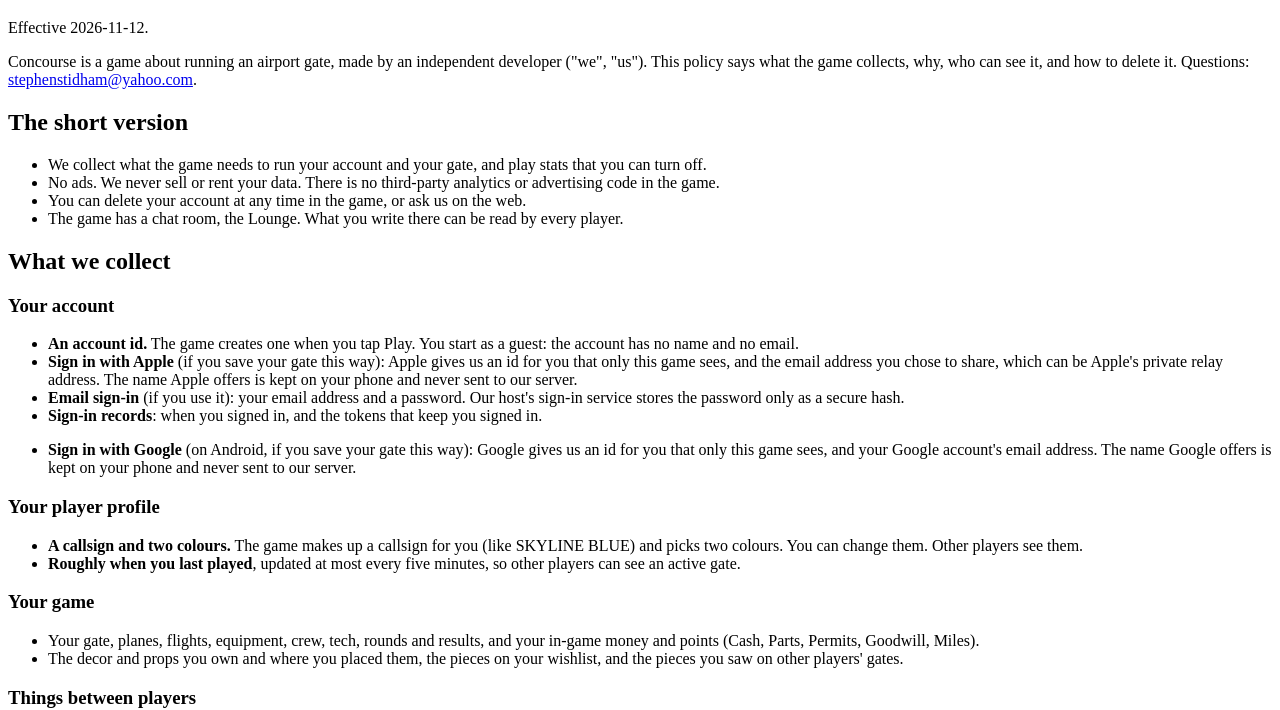
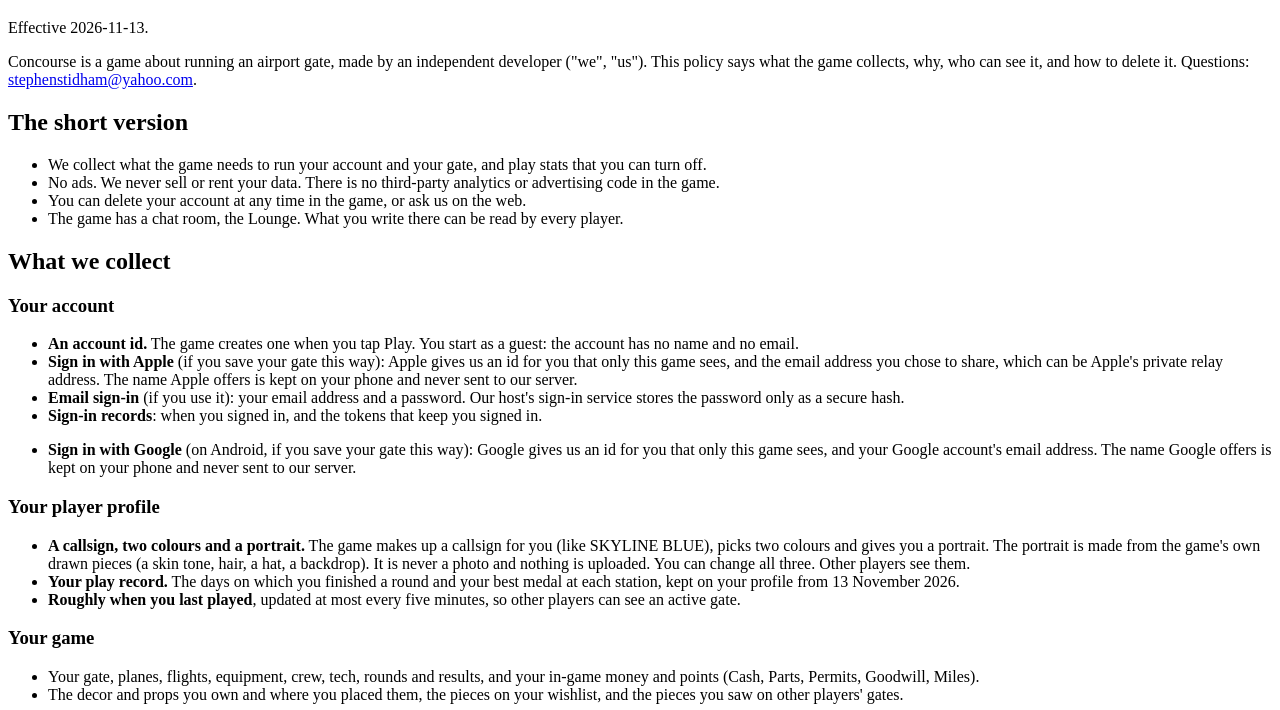
Before and after one commit to CasPop/concourse-site, a plain HTML site: page index.html in a window 1280 px wide. Shown: the part 95-805 px from the top of the page. Drawn offline with Linux system fonts and the light colour scheme.

Commit message:
Privacy policy: portraits, the player card other players see, and the play record

```diff
--- a/index.html
+++ b/index.html
@@ -46,7 +46,7 @@ footer{margin:22px 4px 0;font-size:14px;color:var(--muted)}</style>
 <div class="card">
 <p class="brand">CONCOURSE</p>
 <h1 id="concourse-privacy-policy">Concourse privacy policy</h1>
-<p>Effective 2026-11-12.</p>
+<p>Effective 2026-11-13.</p>
 <p>Concourse is a game about running an airport gate, made by an independent developer (&quot;we&quot;, &quot;us&quot;). This policy says what the game collects, why, who can see it, and how to delete it. Questions: <a href="mailto:stephenstidham@yahoo.com">stephenstidham@yahoo.com</a>.</p>
 <h2 id="the-short-version">The short version</h2>
 <ul><li>We collect what the game needs to run your account and your gate, and play stats that you can turn off.</li><li>No ads. We never sell or rent your data. There is no third-party analytics or advertising code in the game.</li><li>You can delete your account at any time in the game, or ask us on the web.</li><li>The game has a chat room, the Lounge. What you write there can be read by every player.</li></ul>
@@ -55,7 +55,7 @@ footer{margin:22px 4px 0;font-size:14px;color:var(--muted)}</style>
 <ul><li><strong>An account id.</strong> The game creates one when you tap Play. You start as a guest: the account has no name and no email.</li><li><strong>Sign in with Apple</strong> (if you save your gate this way): Apple gives us an id for you that only this game sees, and the email address you chose to share, which can be Apple&#39;s private relay address. The name Apple offers is kept on your phone and never sent to our server.</li><li><strong>Email sign-in</strong> (if you use it): your email address and a password. Our host&#39;s sign-in service stores the password only as a secure hash.</li><li><strong>Sign-in records</strong>: when you signed in, and the tokens that keep you signed in.</li></ul>
 <ul><li><strong>Sign in with Google</strong> (on Android, if you save your gate this way): Google gives us an id for you that only this game sees, and your Google account&#39;s email address. The name Google offers is kept on your phone and never sent to our server.</li></ul>
 <h3 id="your-player-profile">Your player profile</h3>
-<ul><li><strong>A callsign and two colours.</strong> The game makes up a callsign for you (like SKYLINE BLUE) and picks two colours. You can change them. Other players see them.</li><li><strong>Roughly when you last played</strong>, updated at most every five minutes, so other players can see an active gate.</li></ul>
+<ul><li><strong>A callsign, two colours and a portrait.</strong> The game makes up a callsign for you (like SKYLINE BLUE), picks two colours and gives you a portrait. The portrait is made from the game&#39;s own drawn pieces (a skin tone, hair, a hat, a backdrop). It is never a photo and nothing is uploaded. You can change all three. Other players see them.</li><li><strong>Your play record.</strong> The days on which you finished a round and your best medal at each station, kept on your profile from 13 November 2026.</li><li><strong>Roughly when you last played</strong>, updated at most every five minutes, so other players can see an active gate.</li></ul>
 <h3 id="your-game">Your game</h3>
 <ul><li>Your gate, planes, flights, equipment, crew, tech, rounds and results, and your in-game money and points (Cash, Parts, Permits, Goodwill, Miles).</li><li>The decor and props you own and where you placed them, the pieces on your wishlist, and the pieces you saw on other players&#39; gates.</li></ul>
 <h3 id="things-between-players">Things between players</h3>
@@ -85,7 +85,7 @@ footer{margin:22px 4px 0;font-size:14px;color:var(--muted)}</style>
 <ul><li><strong>To run the game</strong>: your account, your gate and its saves, and the parts you share with other players.</li><li><strong>To improve the game</strong>: the play stats show how the game is played and where players stop. They are not used for ads or profiling and are not combined with data from anywhere else.</li><li><strong>To keep it safe</strong>: rate limits and stopping abuse, including the Lounge&#39;s word filter, reports and mutes.</li></ul>
 <p>We do not sell your data, rent it, or share it for advertising.</p>
 <h2 id="what-other-players-can-see">What other players can see</h2>
-<ul><li>Your callsign, your two colours, and roughly when you last played.</li><li>Your gate as you decorated it: decor, props, equipment levels, planes and their liveries and the parts fitted to them, and this week&#39;s kudos, visits and arrivals.</li><li>When you visit a gate, land at one at the end of a round, give kudos or turn an inbound plane wearing a player&#39;s callsign, your callsign and colours show in that player&#39;s book.</li><li>While you have played in the last week, your callsign and colours can appear on other players&#39; inbound planes.</li><li>A signed gift shows your callsign to the player who gets it. An unsigned one does not.</li><li>Everything you write in the Lounge, with your callsign, for as long as it is kept (see How long we keep it).</li><li>The Lounge&#39;s announcement cards that name your callsign.</li><li>A bug report you send, which the testers in our Discord server can read (see Bug reports).</li></ul>
+<ul><li>Your callsign, your two colours, your portrait, and roughly when you last played.</li><li>Your player card: your level, how many days you have played, how many rounds you have finished, your best medal at each station, how many stamps you have earned, and the month you started.</li><li>Your gate as you decorated it: decor, props, equipment levels, planes and their liveries and the parts fitted to them, and this week&#39;s kudos, visits and arrivals.</li><li>When you visit a gate, land at one at the end of a round, give kudos or turn an inbound plane wearing a player&#39;s callsign, your callsign and colours show in that player&#39;s book.</li><li>While you have played in the last week, your callsign and colours can appear on other players&#39; inbound planes.</li><li>A signed gift shows your callsign to the player who gets it. An unsigned one does not.</li><li>Everything you write in the Lounge, with your callsign and portrait, for as long as it is kept (see How long we keep it).</li><li>The Lounge&#39;s announcement cards that name your callsign.</li><li>A bug report you send, which the testers in our Discord server can read (see Bug reports).</li></ul>
 <p>Other players&#39; games receive your account id (a random code) so they can open your gate. It is never shown and says nothing about you. Other players never see your email or how you sign in.</p>
 <h2 id="who-handles-your-data-for-us">Who handles your data for us</h2>
 <ul><li><strong>Supabase</strong> hosts our database, our server code and sign-in, in the United States (Ohio). It handles the data only to run the service for us.</li><li><strong>Apple</strong> distributes the game (App Store and TestFlight) and runs Sign in with Apple, under Apple&#39;s own privacy policy.</li><li><strong>Google</strong> distributes the game on Google Play, under Google&#39;s own privacy policy.</li><li><strong>Discord</strong> hosts our testers&#39; server; bug reports you send, and Lounge lines that a player reports, are posted to a channel there, under Discord&#39;s own privacy policy.</li><li>Our privacy and deletion web pages load their fonts from <strong>Google Fonts</strong>, so your browser asks Google for them.</li></ul>
```
Also changed, not shown: privacy/index.html (+3 -3 lines).
